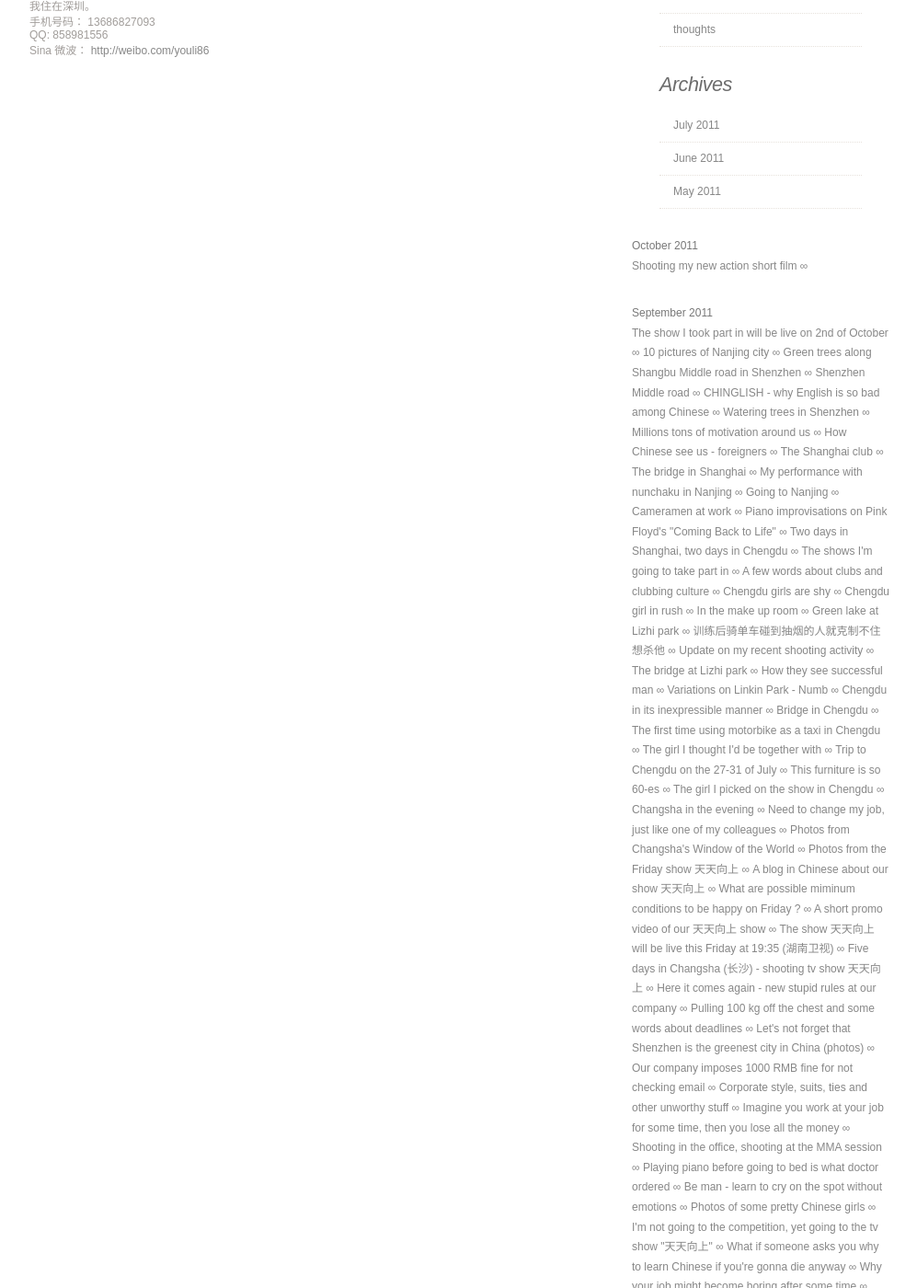
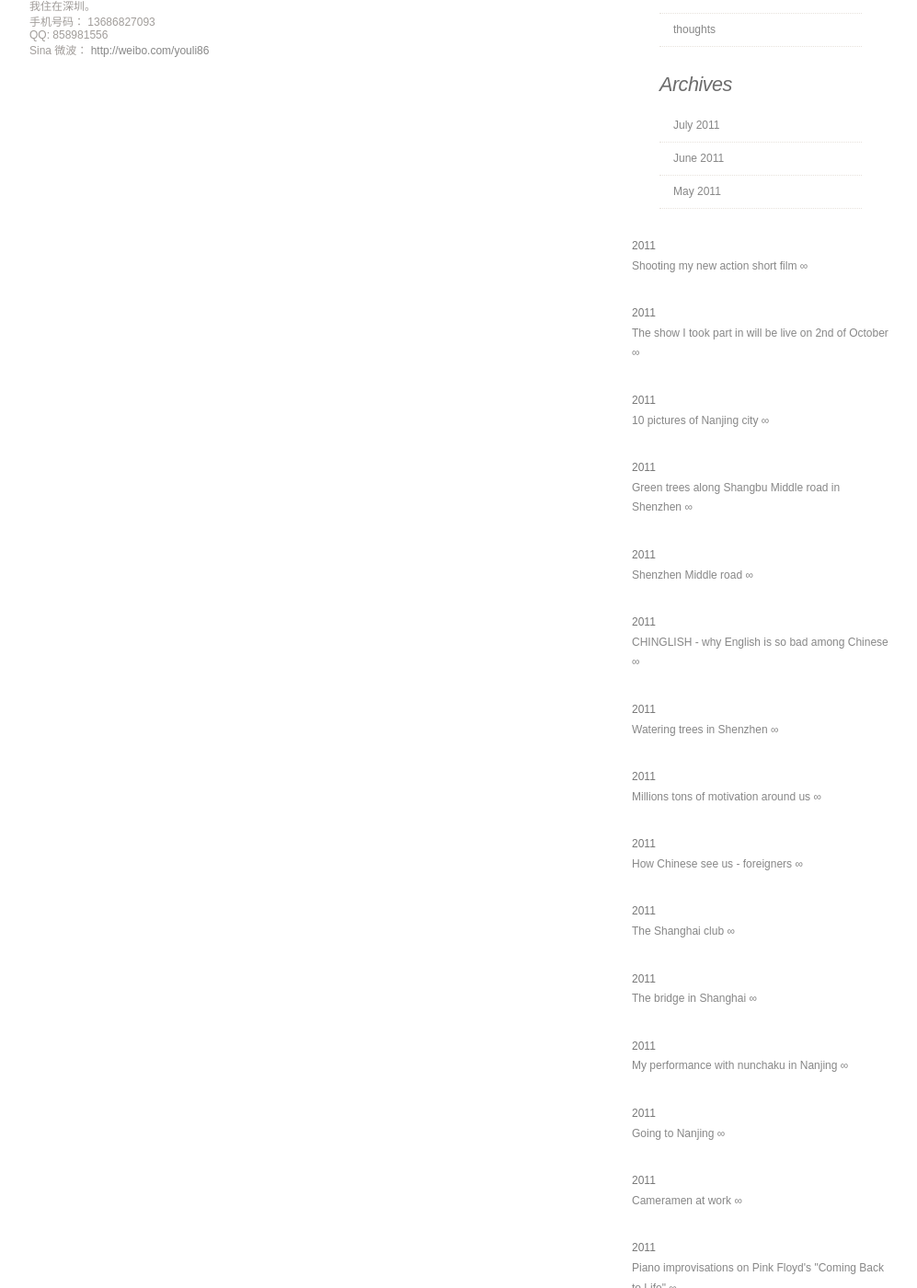
Before and after one commit to iurii/iurii.github.com, a Jekyll site: the page built from about.html, in a window 1280 px wide and 1400 px high, scrolled down 707 px. Shown: the whole window at 92% size, without its empty margins (143-1140 px from the left). Built offline with Jekyll 4.4.1, drawn with Linux system fonts in a browser that asks for light colours; comment, search, counter and statistics services are not loaded; some of the changed text lies outside the part shown.

Commit message:
archives

```diff
--- a/_layouts/default.html
+++ b/_layouts/default.html
@@ -152,10 +152,10 @@ else {
 							</ul>
 
  {% for post in site.posts %}
- {% capture cmonth %}{{ post.date | date: "%B" == "September" }}{% endcapture %}
+ {% capture cmonth %}"September{% endcapture %}
  {% unless lmonth == "September" %}
  {% unless forloop.first %}</ul>{% endunless %}
-{{ cmonth }} {{ post.date | date: "%Y" }}
+{{ September }} {{ post.date | date: "%Y" }}
  <ul>
  {% assign lmonth = cmonth %}
  {% endunless %}
```
